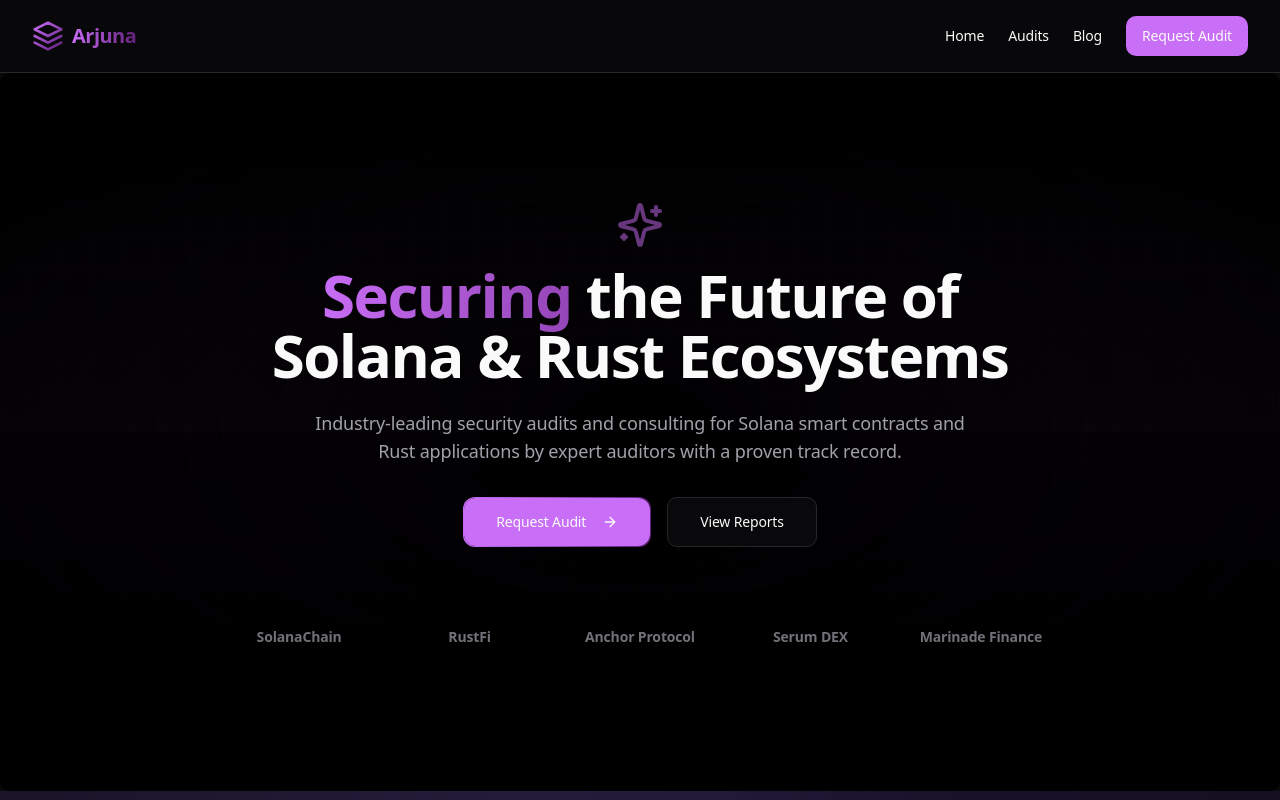
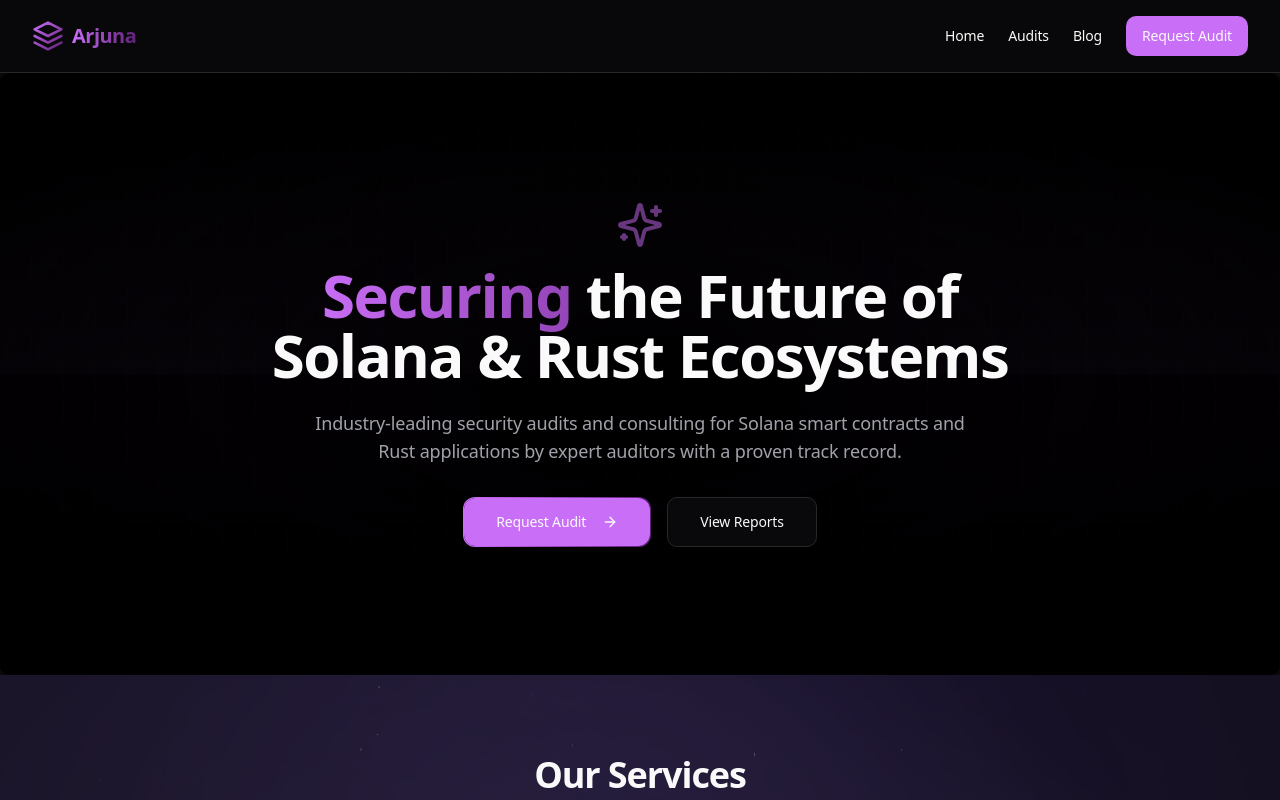
Before and after one commit to calc1f4r/Arjuna-website, a React (Vite) app: page / in a window 1280 px wide. Shown: the top 800 px of the page. Built offline with nearby package versions, Linux system fonts and the light colour scheme.

Commit message:
Remove previous audit clients
Remove the client logos from the hero section.

```diff
--- a/src/pages/Index.tsx
+++ b/src/pages/Index.tsx
@@ -1,4 +1,3 @@
-
 import React from 'react';
 import { Button } from '@/components/ui/button';
 import { Shield, CheckCircle, Zap, ArrowRight, Users, FileCode, Code, Eye, Sparkles } from 'lucide-react';
@@ -7,14 +6,6 @@ import GlowingCard from '@/components/ui/aceternity/GlowingCard';
 import MovingBorder from '@/components/ui/aceternity/MovingBorder';
 import NorthernLights from '@/components/ui/aceternity/NorthernLights';
 import { Link } from 'react-router-dom';
-
-const clients = [
-  { name: "SolanaChain" },
-  { name: "RustFi" },
-  { name: "Anchor Protocol" },
-  { name: "Serum DEX" },
-  { name: "Marinade Finance" },
-];
 
 const Index = () => {
   return (
@@ -48,18 +39,6 @@ const Index = () => {
               <Button variant="outline" className="px-8 py-6 hover:scale-105 transition-transform">
                 View Reports
               </Button>
-            </div>
-
-            <div className="mt-16 grid grid-cols-2 md:grid-cols-5 gap-4 items-center justify-center opacity-70">
-              {clients.map((client, index) => (
-                <div
-                  key={client.name}
-                  className="flex items-center justify-center p-4 hover:opacity-100 transition-opacity"
-                  style={{ animationDelay: `${index * 100}ms` }}
-                >
-                  <p className="text-sm font-semibold text-muted-foreground animate-fade-in">{client.name}</p>
-                </div>
-              ))}
             </div>
           </div>
         </div>
```
